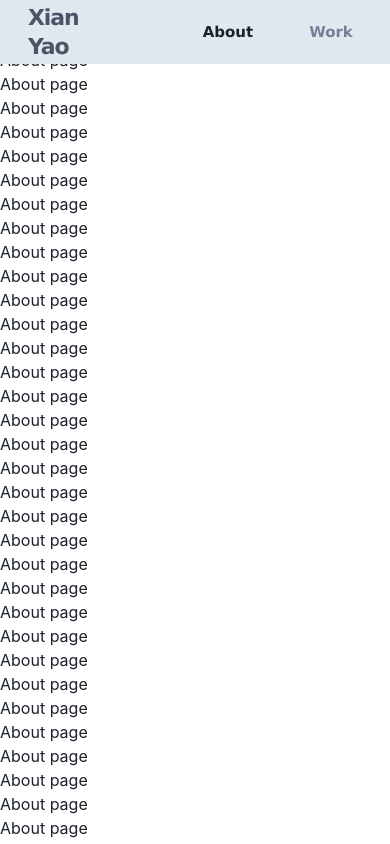
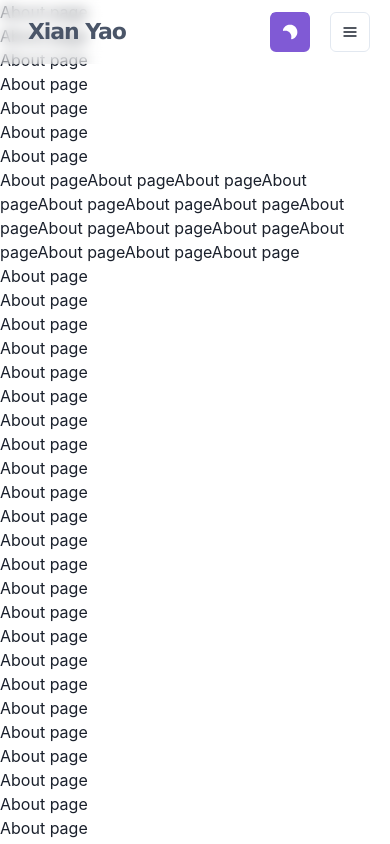
Before and after one commit to xianyao009/xianyaong-portfolio, a Next.js app: page /about in a window 390 px wide. Shown: the top 844 px of the page. Built offline with nearby package versions, Linux system fonts and the light colour scheme.

Commit message:
Created hamburger menu for smaller screen

```diff
--- a/components/container/Navbar.js
+++ b/components/container/Navbar.js
@@ -1,8 +1,21 @@
+import NextLink from "next/link";
 import Logo from "../ui/Logo";
 import ColorModeToggleButton from "../ui/ColorModeToggleButton";
-import { Box, Stack, Flex, useColorModeValue } from "@chakra-ui/react";
+import {
+  Box,
+  Stack,
+  Flex,
+  Menu,
+  MenuItem,
+  MenuList,
+  MenuButton,
+  IconButton,
+  Link,
+  useColorModeValue,
+} from "@chakra-ui/react";
 import { motion } from "framer-motion";
 import NavbarLink from "../ui/NavbarLink";
+import { HamburgerIcon } from "@chakra-ui/icons";
 
 const navbarVariants = {
   hidden: {
@@ -25,7 +38,8 @@ const Navbar = () => {
         as={motion.nav}
         position="fixed"
         w="100%"
-        bg={useColorModeValue("gray.200", "gray.800")}
+        bg={useColorModeValue('#ffffff40', "#20202380")}
+        backdropFilter='blur(7px)'
         variants={navbarVariants}
         initial="hidden"
         animate="visible"
@@ -35,7 +49,12 @@ const Navbar = () => {
             <Logo />
           </Box>
 
-          <Stack direction={"row"} display={"flex"} flexGrow={1} ml={100}>
+          <Stack
+            direction={"row"}
+            display={{ base: "none", md: "flex" }}
+            flexGrow={1}
+            ml={100}
+          >
             <NavbarLink href="/about" text="About"></NavbarLink>
             <NavbarLink href="/work" text="Work"></NavbarLink>
             <NavbarLink href="/contact" text="Contact"></NavbarLink>
@@ -43,6 +62,28 @@ const Navbar = () => {
 
           <Box mr={5}>
             <ColorModeToggleButton />
+
+            <Box ml={5} display={{ base: "inline-block", md: "none" }}>
+              <Menu>
+                <MenuButton
+                  as={IconButton}
+                  aria-label="Options"
+                  icon={<HamburgerIcon />}
+                  variant="outline"
+                />
+                <MenuList>
+                  <NextLink href="/about">
+                    <MenuItem as={Link}>About</MenuItem>
+                  </NextLink>
+                  <NextLink href="/work">
+                    <MenuItem as={Link}>Work</MenuItem>
+                  </NextLink>
+                  <NextLink href="/contact">
+                    <MenuItem as={Link}>Contact</MenuItem>
+                  </NextLink>
+                </MenuList>
+              </Menu>
+            </Box>
           </Box>
         </Flex>
       </Box>
--- a/pages/about/index.js
+++ b/pages/about/index.js
@@ -8,7 +8,7 @@ const about = () => {
       <h1>About page</h1>
       <h1>About page</h1>
       <h1>About page</h1>
-      <h1>About page</h1>
+      <h1>About pageAbout pageAbout pageAbout pageAbout pageAbout pageAbout pageAbout pageAbout pageAbout pageAbout pageAbout pageAbout pageAbout pageAbout page</h1>
       <h1>About page</h1>
       <h1>About page</h1>
       <h1>About page</h1>
```
